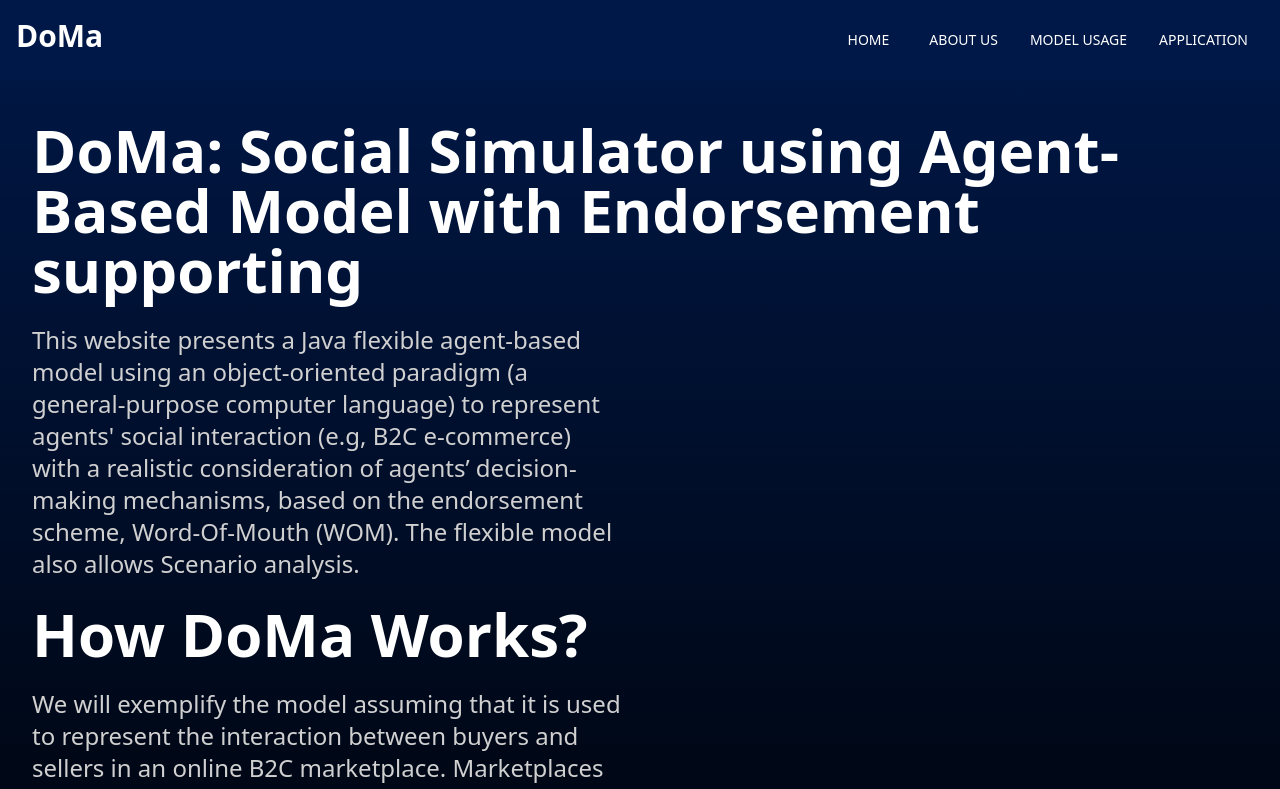
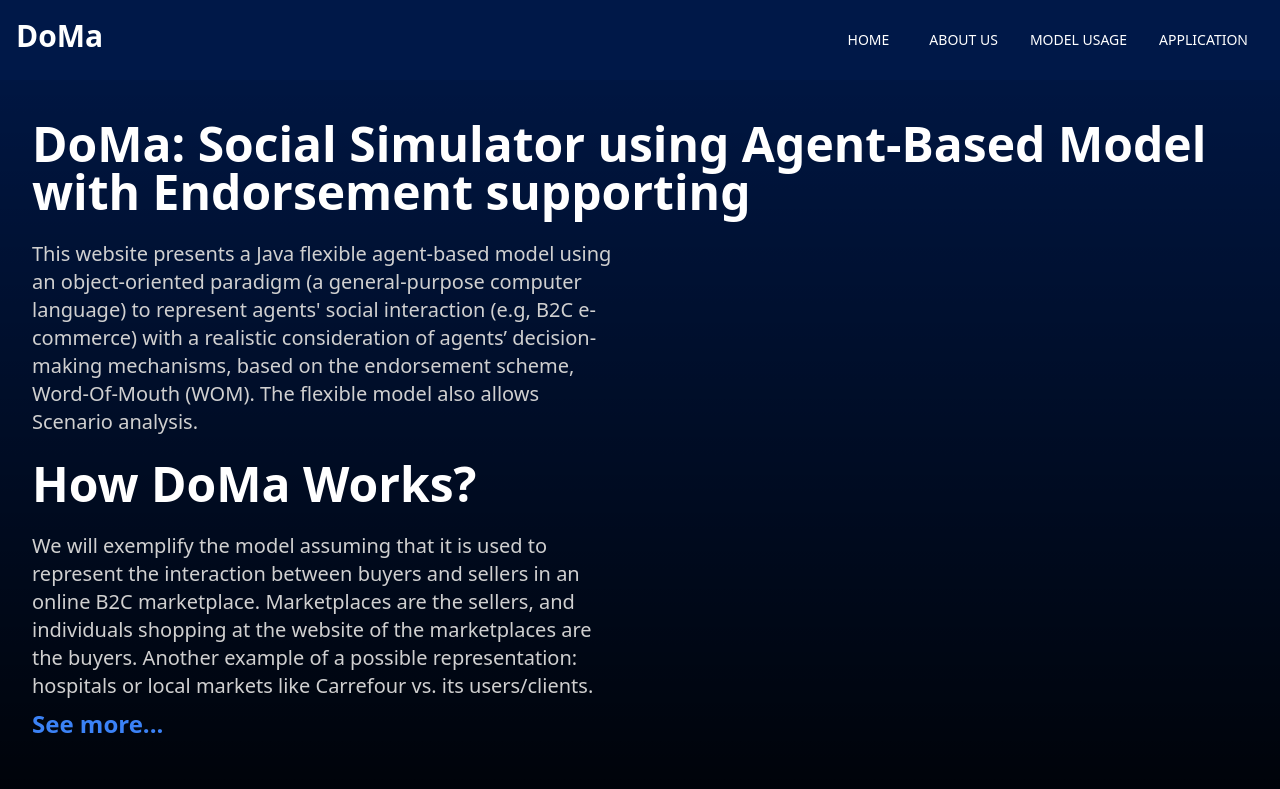
Before and after one commit to Shpm21/sbab-web, a Next.js app: page / in a window 1280 px wide. Shown: the top 789 px of the page. Built offline with nearby package versions, Linux system fonts and the light colour scheme.

Commit message:
change font size

```diff
--- a/components/Biography.tsx
+++ b/components/Biography.tsx
@@ -63,6 +63,7 @@ const Biography: React.FC<Props> = (props: Props) => {
             text-justify
             text-font-secondary
             dark:text-gray-400
+            md:text-xl
             "
         >
           {biography}
--- a/components/Paragraph.tsx
+++ b/components/Paragraph.tsx
@@ -23,7 +23,7 @@ const Paragraph: React.FC<Props> = (props: Props) => {
   const paragraphClass = `
     text-font-secondary
     dark:text-gray-400
-    md:text-2xl
+    md:text-xl
     sm:text-xl
     ${justifyClass}
   `
--- a/components/Subtitle.tsx
+++ b/components/Subtitle.tsx
@@ -21,14 +21,12 @@ const Subtitle: React.FC<Props> = (props: Props) => {
       >
         <h1
           className="
-            {/*md:-mt-20*/}
-            text-4xl
+            text-3xl
             font-bold
             text-font-primary
             dark:text-white
             md:justify-center
-            md:text-6xl
-            sm:text-5xl
+            md:text-5xl
          "
         >
           {subTitle}
```
